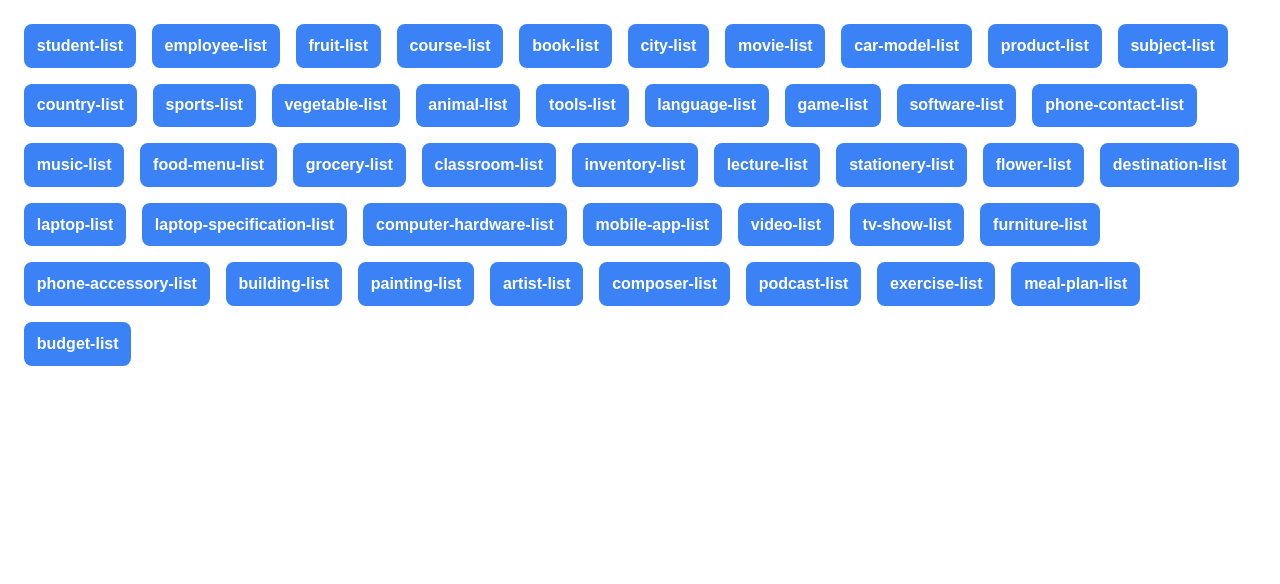
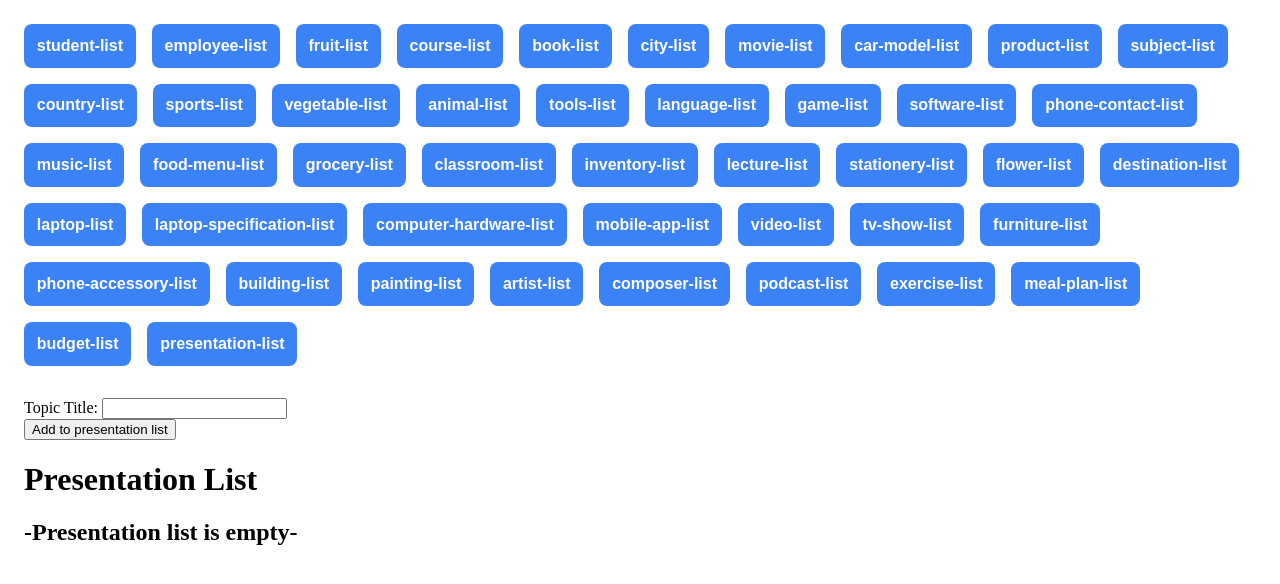
Before and after one commit to devken4u/angular-50-ds-services, an Angular app: page /presentation-list in a window 1280 px wide. Before the commit this address led to /. Shown: the top 584 px of the page. Built offline with nearby package versions, Linux system fonts and the light colour scheme.

Commit message:
feat(presentation list): Added presentation list component

```diff
--- a/src/app/app.module.ts
+++ b/src/app/app.module.ts
@@ -48,6 +48,7 @@ import { PodcastListComponent } from './podcast-list/podcast-list.component';
 import { ExerciseListComponent } from './exercise-list/exercise-list.component';
 import { MealPlanListComponent } from './meal-plan-list/meal-plan-list.component';
 import { BudgetListComponent } from './budget-list/budget-list.component';
+import { PresentationListComponent } from './presentation-list/presentation-list.component';
 
 @NgModule({
   declarations: [
@@ -95,7 +96,8 @@ import { BudgetListComponent } from './budget-list/budget-list.component';
     PodcastListComponent,
     ExerciseListComponent,
     MealPlanListComponent,
-    BudgetListComponent
+    BudgetListComponent,
+    PresentationListComponent,
   ],
   imports: [
     RouterOutlet,
--- a/src/app/app.routes.ts
+++ b/src/app/app.routes.ts
@@ -43,6 +43,7 @@ import { PodcastListComponent } from './podcast-list/podcast-list.component';
 import { MealPlanListComponent } from './meal-plan-list/meal-plan-list.component';
 import { BudgetListComponent } from './budget-list/budget-list.component';
 import { ExerciseListComponent } from './exercise-list/exercise-list.component';
+import { PresentationListComponent } from './presentation-list/presentation-list.component';
 
 export const routes: Routes = [
   { path: '', redirectTo: 'student-list', pathMatch: 'full' },
@@ -93,4 +94,5 @@ export const routes: Routes = [
   { path: 'exercise-list', component: ExerciseListComponent },
   { path: 'meal-plan-list', component: MealPlanListComponent },
   { path: 'budget-list', component: BudgetListComponent },
+  { path: 'presentation-list', component: PresentationListComponent },
 ];
--- /dev/null
+++ b/src/app/presentation-list/presentation-list.component.html
@@ -0,0 +1,22 @@
+<main>
+  <div>
+    <label for="topicTitle">Topic Title: </label>
+    <input type="text" id="topicTitle" [(ngModel)]="topicTitle" />
+    <br />
+    <button (click)="add()">Add to presentation list</button>
+  </div>
+  <div>
+    <h1>Presentation List</h1>
+    @if( presentationList.length === 0){
+    <h2>-Presentation list is empty-</h2>
+    }@else{
+    <ol>
+      @for( presentation of presentationList; track $index){
+      <li [style.marginBottom]="'20px'">
+        Topic Title: {{ presentation.topicTitle }}
+      </li>
+      }
+    </ol>
+    }
+  </div>
+</main>
--- /dev/null
+++ b/src/app/presentation-list/presentation-list.component.ts
@@ -0,0 +1,20 @@
+import { Component } from '@angular/core';
+import { Presentation } from '../types';
+
+@Component({
+  selector: 'app-presentation-list',
+  templateUrl: './presentation-list.component.html',
+  styleUrl: './presentation-list.component.css',
+})
+export class PresentationListComponent {
+  presentationList: Presentation[] = [];
+
+  topicTitle: string = '';
+
+  add() {
+    this.presentationList.push({
+      topicTitle: this.topicTitle,
+    });
+    this.topicTitle = '';
+  }
+}
--- a/src/app/types.ts
+++ b/src/app/types.ts
@@ -202,3 +202,7 @@ export type Budget = {
   projectName: string;
   budget: number;
 };
+
+export type Presentation = {
+  topicTitle: string;
+};
```
Also changed, not shown: src/app/presentation-list/presentation-list.component.css (added), 1 other file (tests, documents, lock files or other folders).
